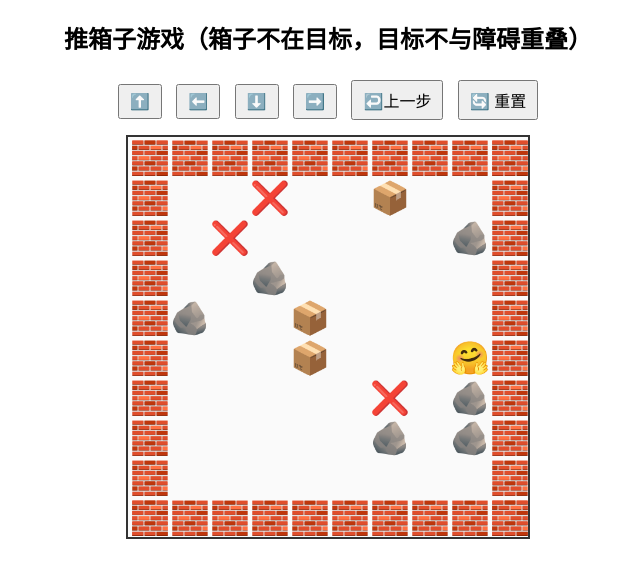
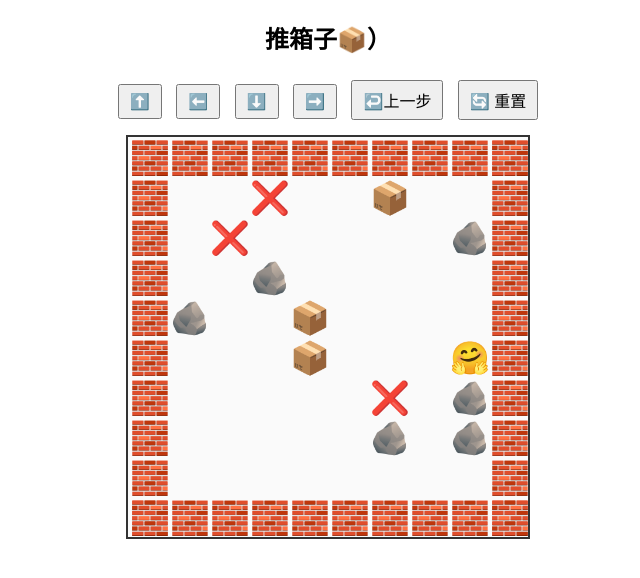
Before and after one commit to tyc-company/teeycgame, a plain HTML site: page push the box.html in a window 1280 px wide. Shown: the whole page, without its empty margins (312-952 px from the left). Drawn offline with Linux system fonts and the light colour scheme.

Commit message:
Update push the box.html

```diff
--- a/push the box.html
+++ b/push the box.html
@@ -2,7 +2,7 @@
 <html lang="zh-CN">
 <head>
 <meta charset="UTF-8">
-<title>推箱子游戏（修正版）</title>
+<title>推箱子📦</title>
 <style>
 body{text-align:center;font-family:Arial;}
 canvas{border:2px solid #333;background:#fafafa;margin-top:10px;}
@@ -11,7 +11,7 @@ button{margin:5px;padding:6px 10px;font-size:16px;}
 </style>
 </head>
 <body>
-<h2>推箱子游戏（箱子不在目标，目标不与障碍重叠）</h2>
+<h2>推箱子📦）</h2>
 <div id="controls">
   <button onclick="move('up')">⬆️</button>
   <button onclick="move('left')">⬅️</button>
```
